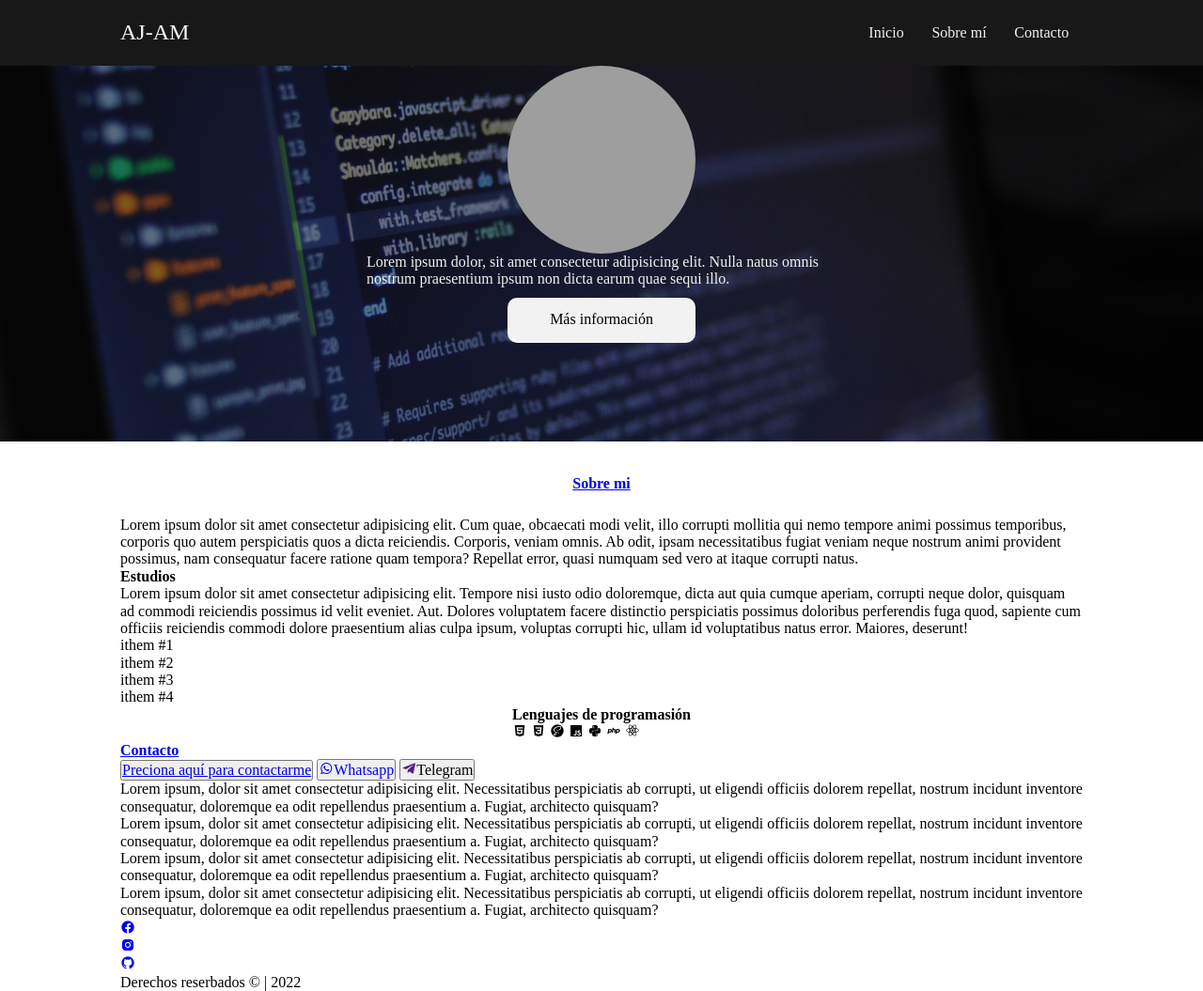
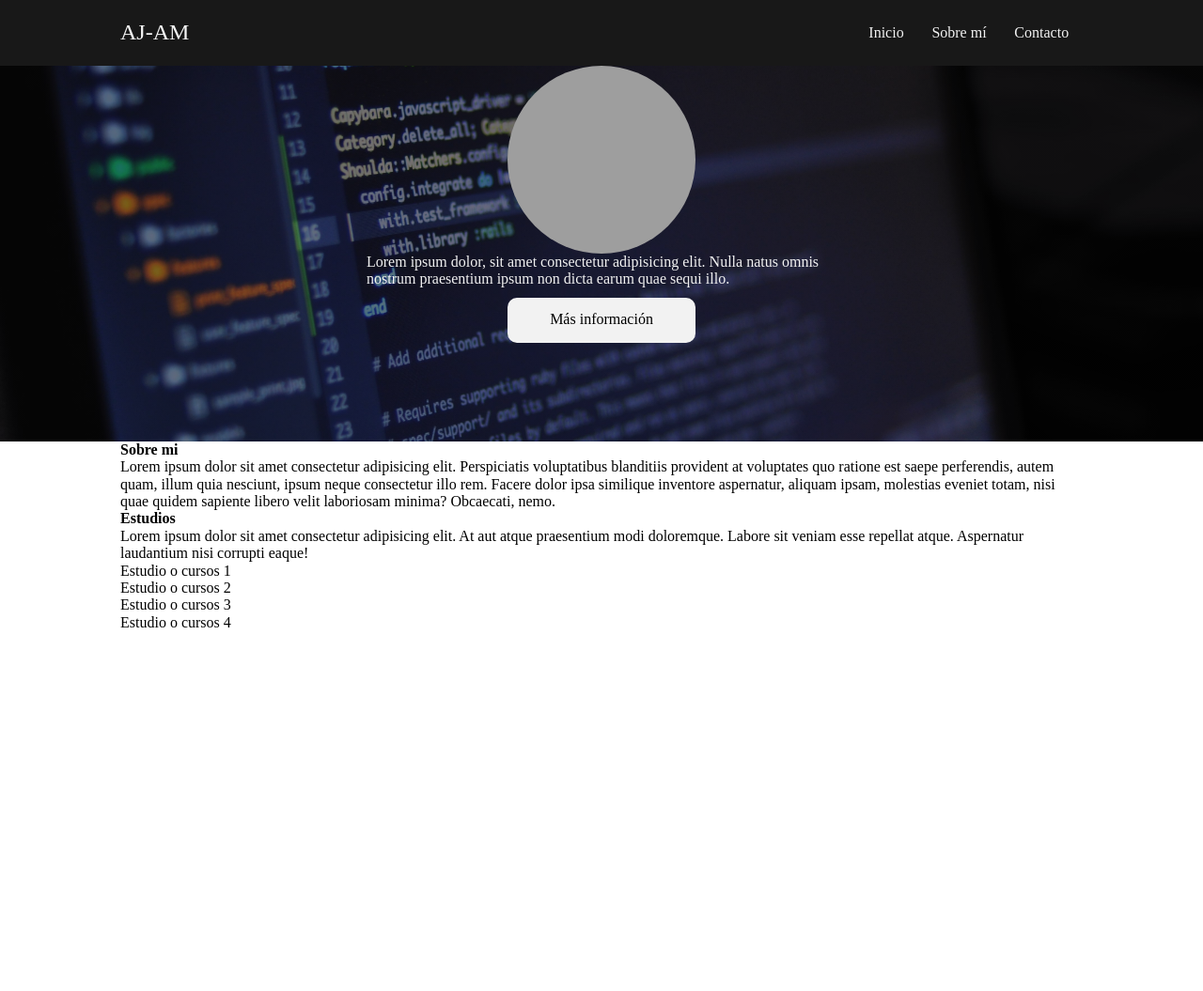
Before and after one commit to Angelo94a/portafolio, a plain HTML site: page index.html in a window 1280 px wide. Shown: the whole page at 94% size. After the commit the page ends 800 px from the top, so only its background shows below. Drawn offline with nearby package versions, Linux system fonts and the light colour scheme; grey boxes are pictures that could not be loaded.

Commit message:
actualizando archivo index

```diff
--- a/index.html
+++ b/index.html
@@ -55,140 +55,20 @@
 				<button class="banner__btn-info">Más información</button>
 			</div>
 		</section>
-		<main class="main">
-			<section class="sobre-mi sobre-mi__container">
-					<div class="container conteainr--sobre-mi">
-						<h1 class="sobre-mi__title">
-							<a class="sobre-mi__link" href="sobre-mi">Sobre mi</a>
-						</h1>
-						<section class="sobre-mi__text">
-							<p class="sobre-mi__paragraph">
-								Lorem ipsum dolor sit amet consectetur adipisicing elit. Cum quae,
-								obcaecati modi velit, illo corrupti mollitia qui nemo tempore
-								animi possimus temporibus, corporis quo autem perspiciatis quos a
-								dicta reiciendis. Corporis, veniam omnis. Ab odit, ipsam
-								necessitatibus fugiat veniam neque nostrum animi provident
-								possimus, nam consequatur facere ratione quam tempora? Repellat
-								error, quasi numquam sed vero at itaque corrupti natus.
-							</p>
-						</section>
-						<section class="sobre-mi__2">
-							<h2 class="sobre-mi__subtitle">Estudios</h2>
-							<p class="sobre-mi__paragraph2">
-								Lorem ipsum dolor sit amet consectetur adipisicing elit. Tempore
-								nisi iusto odio doloremque, dicta aut quia cumque aperiam,
-								corrupti neque dolor, quisquam ad commodi reiciendis possimus id
-								velit eveniet. Aut. Dolores voluptatem facere distinctio
-								perspiciatis possimus doloribus perferendis fuga quod, sapiente
-								cum officiis reiciendis commodi dolore praesentium alias culpa
-								ipsum, voluptas corrupti hic, ullam id voluptatibus natus error.
-								Maiores, deserunt!
-							</p>
-							<ol class="sobre-mi__class">
-								<li class="sobre-mi__list">ithem #1</li>
-								<li class="sobre-mi__list">ithem #2</li>
-								<li class="sobre-mi__list">ithem #3</li>
-								<li class="sobre-mi__list">ithem #4</li>
-							</ol>
-						</section>
-						<section class="sobre-mi__cards">
-							<h2 class="sobre-mi__subtitle-card">Lenguajes de programasión</h2>
-							<div class="sobre-mi__card">
-								<i class="sobre-mi__card-items bx bxl-html5"></i>
-								<i class="sobre-mi__card-items bx bxl-css3"></i>
-								<i class="sobre-mi__card-items bx bxl-sass"></i>
-								<i class="sobre-mi__card-items bx bxl-javascript"></i>
-								<i class="sobre-mi__card-items bx bxl-python"></i>
-								<i class="sobre-mi__card-items bx bxl-php"></i>
-								<i class="sobre-mi__card-items bx bxl-react"></i>
-							</div>
-					</div>
-					</section>
-			</section>
-			<section class="contacto contacto--container">
-				<div class="container">
-					<h3 class="contacto__title">
-						<a href="Contacto" class="contacto__link">Contacto</a>
-					</h3>
-					<div class="contacto__grid">
-						<button class="contacto__btn">
-							<a href="#" class="contacto__btn-link"
-								>Preciona aquí para contactarme</a
-							>
-						</button>
-						<button class="contacto__btn btn__wapp">
-							<a href="#" class="contacto__btn-link"
-								><i class="bx bxl-whatsapp">Whatsapp</i></a
-							>
-						</button>
-						<button class="contacto__btn btn__telegram">
-							<a href=""><i class="bx bxl-telegram"></i></a>Telegram
-						</button>
-					</div>
-				</div>
-			</section>
-		</main>
-		<footer class="footer">
-			<div class="container">
-				<section class="footer__info">
-					<article class="footer__article">
-						<p class="footer__article-text">
-							Lorem ipsum, dolor sit amet consectetur adipisicing elit.
-							Necessitatibus perspiciatis ab corrupti, ut eligendi officiis
-							dolorem repellat, nostrum incidunt inventore consequatur,
-							doloremque ea odit repellendus praesentium a. Fugiat, architecto
-							quisquam?
-						</p>
-					</article>
-					<article class="footer__article">
-						<p class="footer__article-text">
-							Lorem ipsum, dolor sit amet consectetur adipisicing elit.
-							Necessitatibus perspiciatis ab corrupti, ut eligendi officiis
-							dolorem repellat, nostrum incidunt inventore consequatur,
-							doloremque ea odit repellendus praesentium a. Fugiat, architecto
-							quisquam?
-						</p>
-					</article>
-					<article class="footer__article">
-						<p class="footer__article-text">
-							Lorem ipsum, dolor sit amet consectetur adipisicing elit.
-							Necessitatibus perspiciatis ab corrupti, ut eligendi officiis
-							dolorem repellat, nostrum incidunt inventore consequatur,
-							doloremque ea odit repellendus praesentium a. Fugiat, architecto
-							quisquam?
-						</p>
-					</article>
-					<article class="footer__article">
-						<p class="footer__article-text">
-							Lorem ipsum, dolor sit amet consectetur adipisicing elit.
-							Necessitatibus perspiciatis ab corrupti, ut eligendi officiis
-							dolorem repellat, nostrum incidunt inventore consequatur,
-							doloremque ea odit repellendus praesentium a. Fugiat, architecto
-							quisquam?
-						</p>
-					</article>
-				</section>
-				<section class="footer__redes">
-					<ul class="footer__redes-list">
-						<li class="footer__redes-ithems">
-							<a href="#" class="footer__links"
-								><i class="bx bxl-facebook-circle"></i
-							></a>
-						</li>
-						<li class="footer__redes-ithems">
-							<a href="#" class="footer__links"
-								><i class="bx bxl-instagram-alt"></i
-							></a>
-						</li>
-						<li class="footer__redes-ithems">
-							<a href="#" class="footer__links"
-								><i class="bx bxl-github"></i
-							></a>
-						</li>
-					</ul>
-				</section>
-				<span class="footer__copy"> Derechos reserbados © | 2022 </span>
+		<section class="SobreMi">
+			<div class="container SobreMi--container">
+				<h2 class="SobreMi__title">Sobre mi</h2>
+				<p class="SobreMi__paragraph">Lorem ipsum dolor sit amet consectetur adipisicing elit. Perspiciatis voluptatibus blanditiis provident at voluptates quo ratione est saepe perferendis, autem quam, illum quia nesciunt, ipsum neque consectetur illo rem. Facere dolor ipsa similique inventore aspernatur, aliquam ipsam, molestias eveniet totam, nisi quae quidem sapiente libero velit laboriosam minima? Obcaecati, nemo.</p>
+				<h2 class="SobreMi__title">Estudios</h2>
+				<p class="SobreMi__title">Lorem ipsum dolor sit amet consectetur adipisicing elit. At aut atque praesentium modi doloremque. Labore sit veniam esse repellat atque. Aspernatur laudantium nisi corrupti eaque!</p>
+				<ul class="SobreMi__list">
+					<li class="SobreMi__items">Estudio o cursos 1</li>
+					<li class="SobreMi__items">Estudio o cursos 2</li>
+					<li class="SobreMi__items">Estudio o cursos 3</li>
+					<li class="SobreMi__items">Estudio o cursos 4</li>
+				</ul>
+				<h2 class="SobreMi__title"></h2>
 			</div>
-		</footer>
+		</section>
 	</body>
 </html>
```
